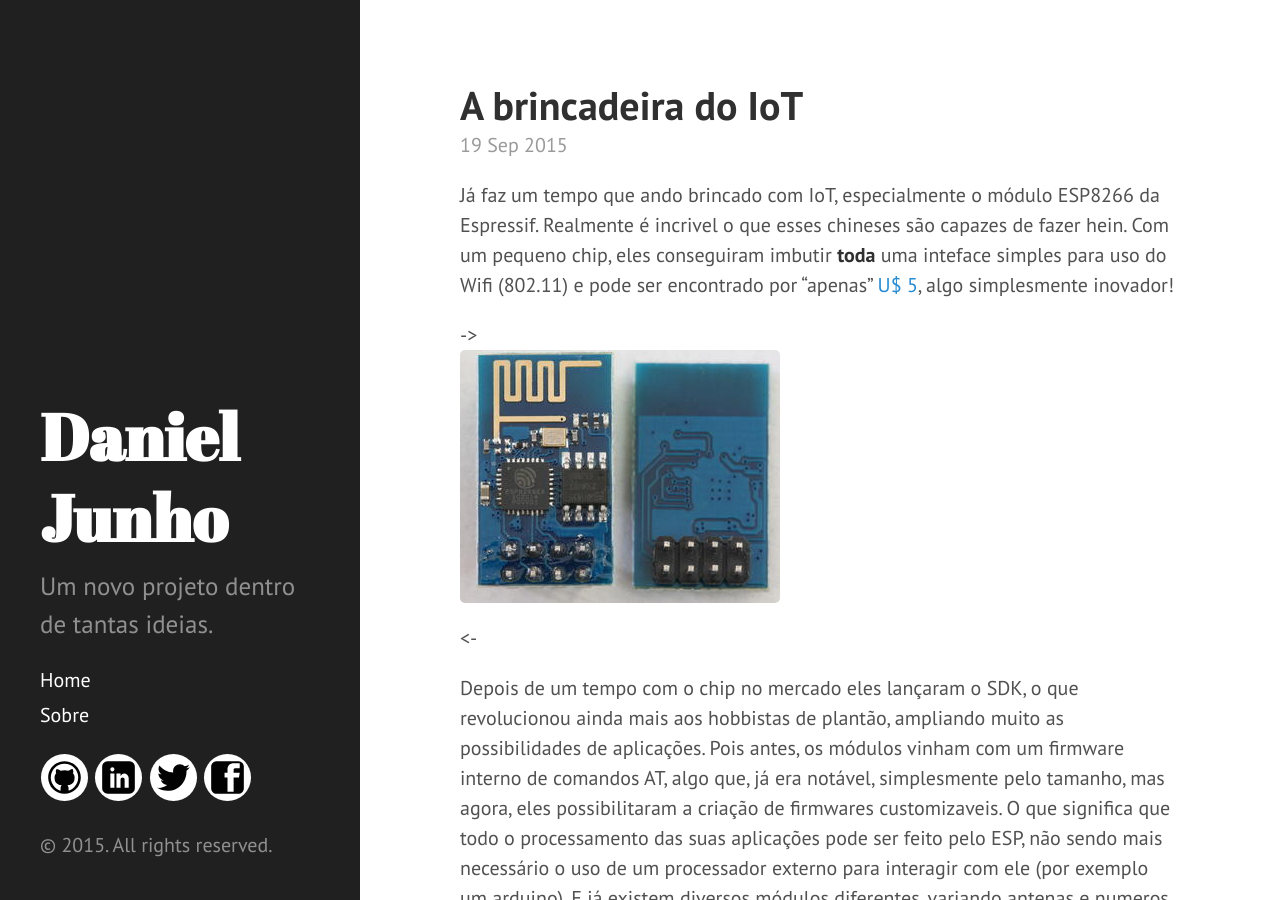
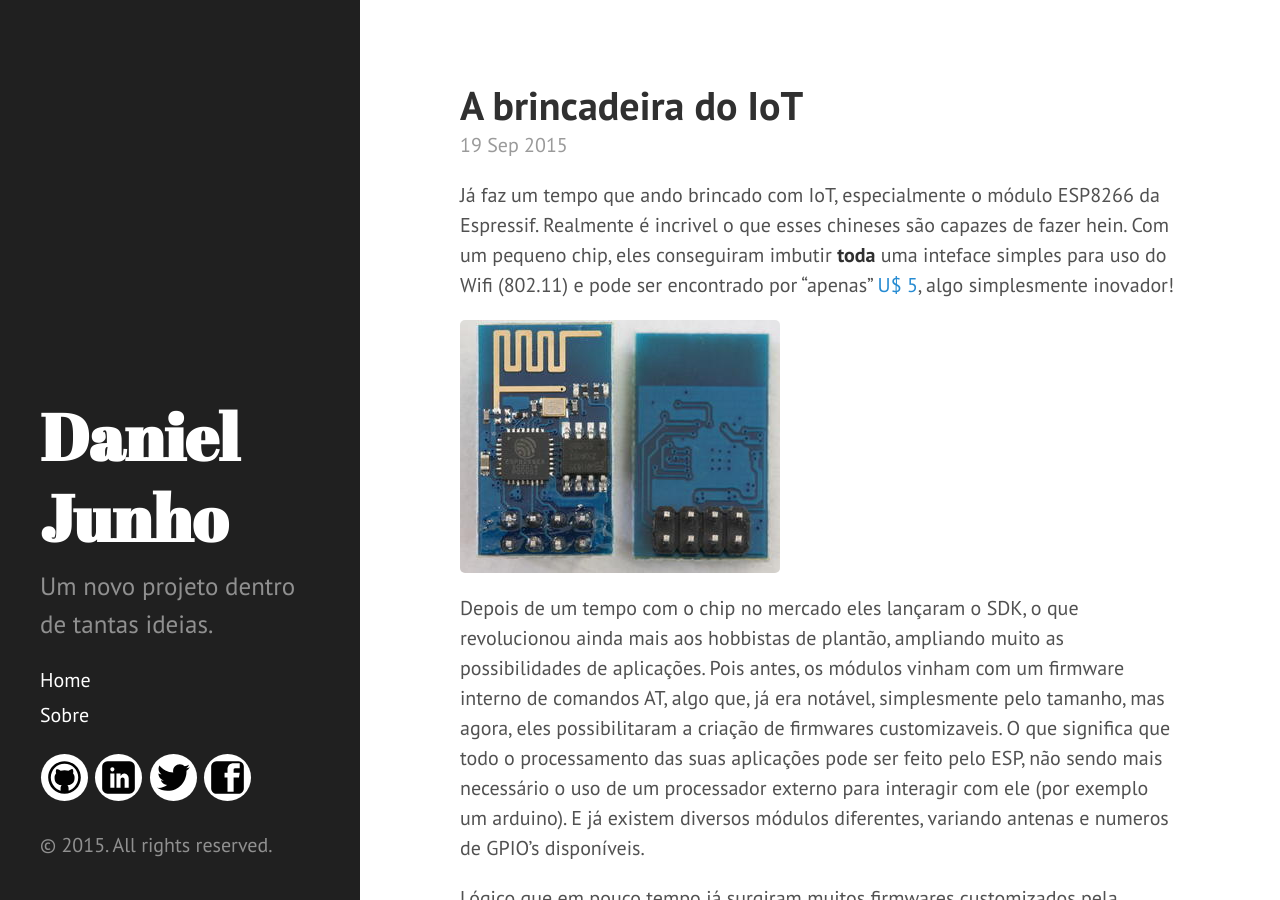
Before and after one commit to djunho/djunho.github.io, a Jekyll site: the page built from _posts/2015-09-19-A_brincadeira_do_IoT.md, in a window 1280 px wide and 900 px high. Built offline with Jekyll 4.4.1, drawn with Linux system fonts in a browser that asks for light colours; Markdown is read by kramdown in place of the engine named in the settings; comment, search, counter and statistics services are not loaded.

Commit message:
Release do post de IoT

```diff
--- a/_posts/2015-09-19-A_brincadeira_do_IoT.md
+++ b/_posts/2015-09-19-A_brincadeira_do_IoT.md
@@ -6,7 +6,7 @@ tags: IoT, ESP, ESP8266
 
 Já faz um tempo que ando brincado com IoT, especialmente o módulo ESP8266 da Espressif. Realmente é incrivel o que esses chineses são capazes de fazer hein. Com um pequeno chip, eles conseguiram imbutir **toda** uma inteface simples para uso do Wifi (802.11) e pode ser encontrado por "apenas" [U$ 5](http://pt.aliexpress.com/wholesale?catId=0&initiative_id=SB_20150919053814&SearchText=ESP8266+01 "No momento em que escrevo esse artigo"), algo simplesmente inovador!
 
-->![placeholder](https://raw.githubusercontent.com/djunho/djunho.github.io/master/Imagens/ESP8266-01.jpg "Módulo modelo 01")<-
+![placeholder](https://raw.githubusercontent.com/djunho/djunho.github.io/master/Imagens/ESP8266-01.jpg "Módulo modelo 01")
 
 Depois de um tempo com o chip no mercado eles lançaram o SDK, o que revolucionou ainda mais aos hobbistas de plantão, ampliando muito as possibilidades de aplicações.
 Pois antes, os módulos vinham com um firmware interno de comandos AT, algo que, já era notável, simplesmente pelo tamanho, mas agora, eles possibilitaram a criação de firmwares customizaveis. O que significa que todo o processamento das suas aplicações pode ser feito pelo ESP, não sendo mais necessário o uso de um processador externo para interagir com ele (por exemplo um arduino). E já existem diversos módulos diferentes, variando antenas e numeros de GPIO's disponíveis.
```
